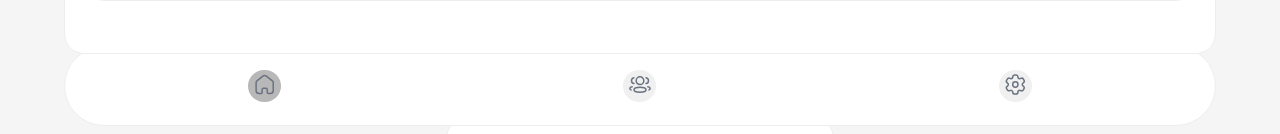
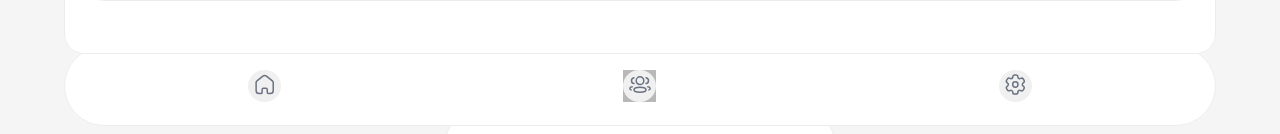
Before and after one commit to FasadSalatov/Jettocoinwebapp, a React (Create React App) app: page /contact in a window 1280 px wide. Shown: the part 546-680 px from the top of the page. Built offline with nearby package versions, Linux system fonts and the light colour scheme.

Commit message:
Add files via upload

```diff
--- a/src/pages/Contact.js
+++ b/src/pages/Contact.js
@@ -125,8 +125,8 @@ function Home() {
                 <div className='fotcont'>
 
 
-                        <Link to='/'><button className='activebtn'><img src={fotlogo}></img></button></Link>
-                        <Link to='/Contact'><button><img src={fotlogo2}></img></button></Link>
+                        <Link to='/'><button ><img src={fotlogo}></img></button></Link>
+                        <Link to='/Contact' className='activebtn'><button><img src={fotlogo2}></img></button></Link>
                         <Link to='/about'><button><img src={fotlogo3}></img></button></Link>
 
                 </div>
```
